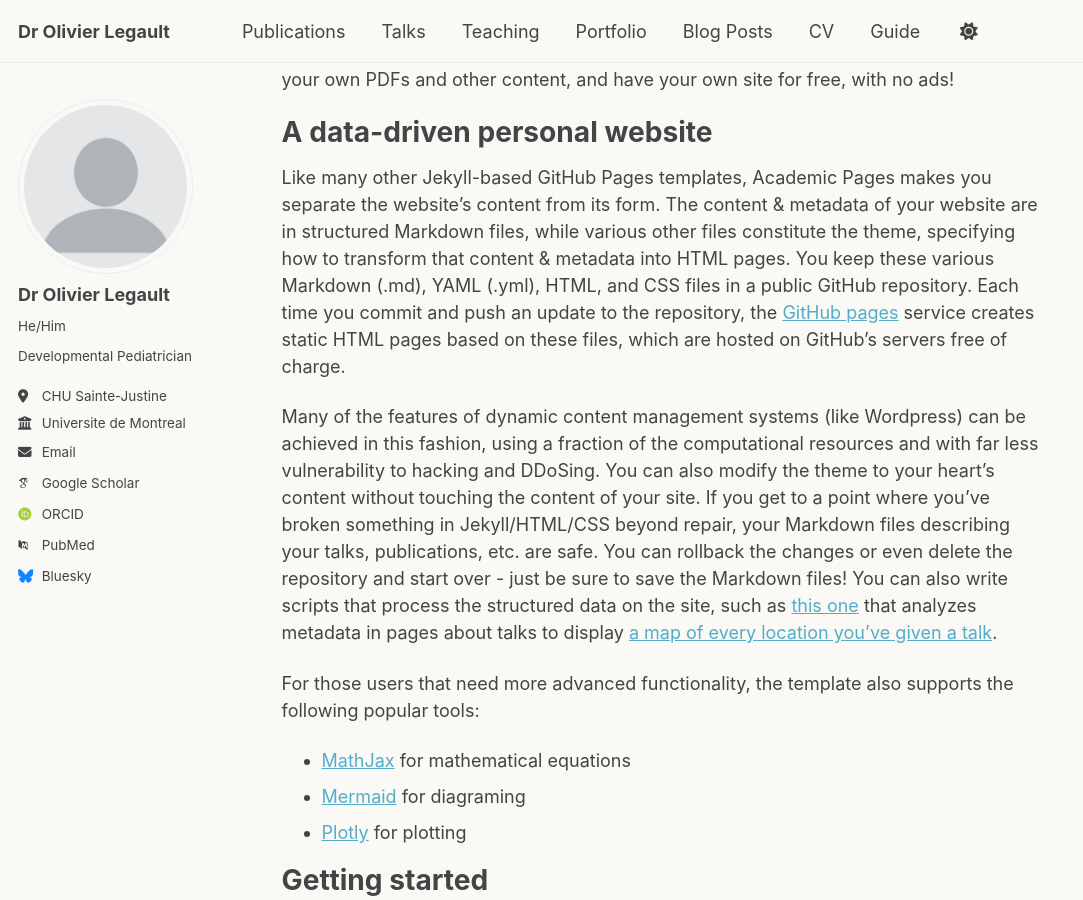
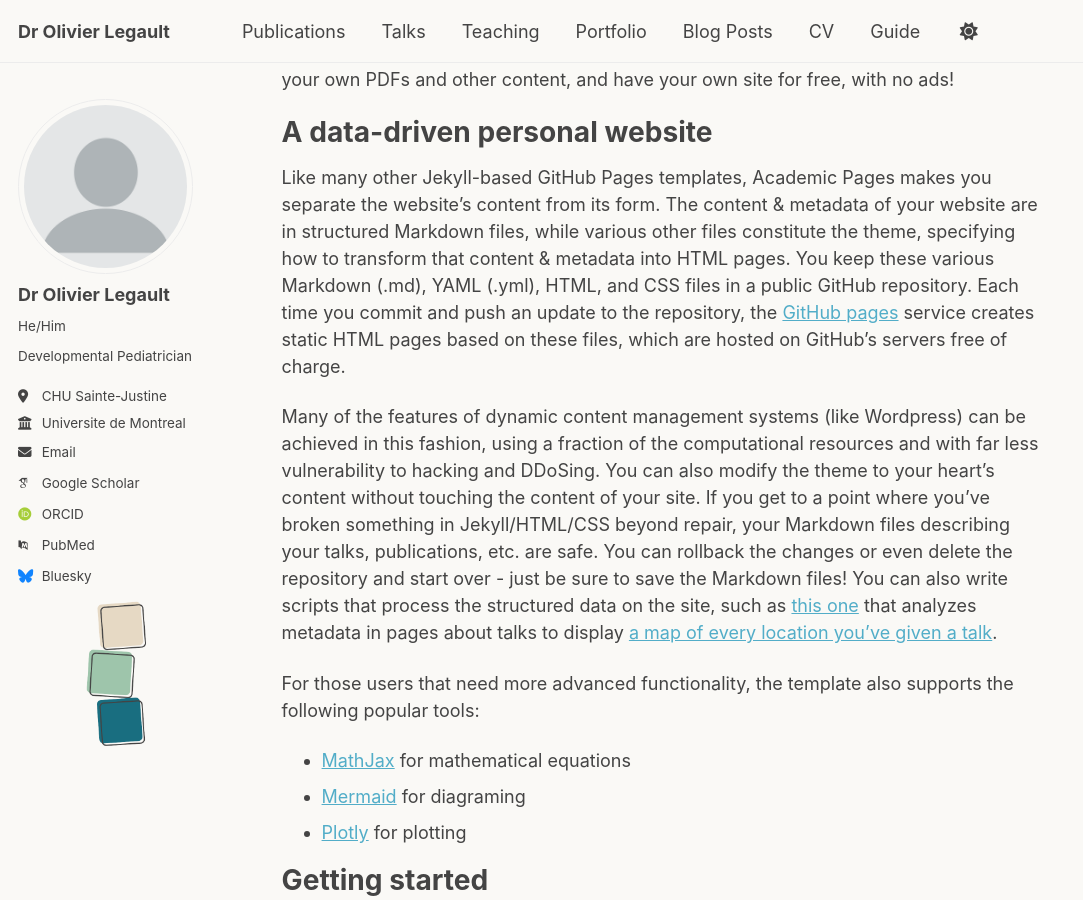
Before and after one commit to olivierrlegault/DrOlivierLegault, a Jekyll site: the page built from _pages/about.md, in a window 1280 px wide and 900 px high, scrolled down 342 px. Shown: the whole window, without its empty margins (0-1083 px from the left). Built offline with Jekyll 4.4.1, drawn with Linux system fonts in a browser that asks for light colours; some web fonts are replaced; a script that is not in the unit is left out.

Commit message:
Update _config.yml

```diff
--- a/_config.yml
+++ b/_config.yml
@@ -16,7 +16,6 @@ description              : &description "Developmental Pediatrician"
 url                      : https://olivierrlegault.github.io # the base hostname & protocol for your site e.g. "https://[your GitHub username].github.io" or if you already have some other page hosted on Github then use "https://[your GitHub username].github.io/[Your Repo Name]"
 baseurl                  : "/test" # the subpath of your site, e.g. "/blog"
 repository               : "test/olivierrlegault.github.io"
-logo                     : "/images/logo.png"
 
 # Site Author - The following control what appear as part of the author content on the side bar.
 #               If a field is blank the icon and link will not appear, otherwise it will be shown.
@@ -31,6 +30,7 @@ author:
   employer         : "Universite de Montreal"
   uri              : # URL
   email            : "none@example.org"
+  logo             : "/images/logo.png"
 
   # Academic websites
   academia         : # URL
```
